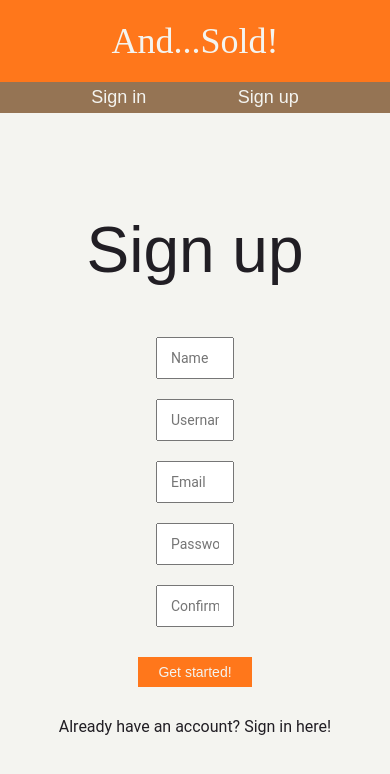
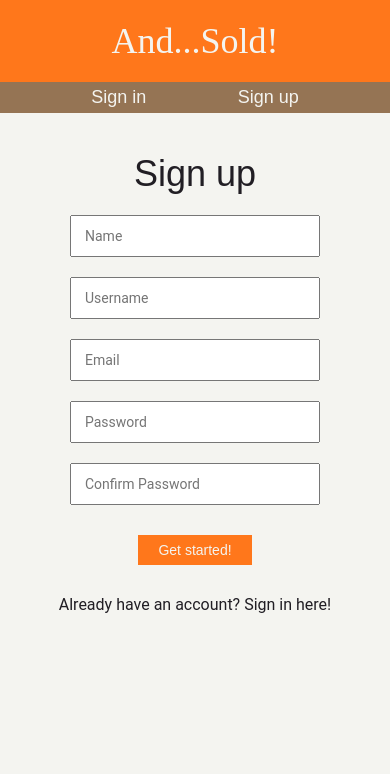
Before and after one commit to mx32000/and-sold, a React (Create React App) app in the folder client/: page /signup in a window 390 px wide. Shown: the top 774 px of the page. Built offline with nearby package versions, Linux system fonts and the light colour scheme; a web font is replaced by a local one.

Commit message:
sign-up and sign-in responsiveness

```diff
--- a/client/src/assets/components/Layout.css
+++ b/client/src/assets/components/Layout.css
@@ -1,3 +1,9 @@
 .main {
   margin: 0 10%;
 }
+
+@media only screen and (max-width: 375px) {
+  .main {
+    margin: 0;
+  }
+}
--- a/client/src/assets/components/Nav.css
+++ b/client/src/assets/components/Nav.css
@@ -38,7 +38,8 @@ nav .nav .link {
   nav {
     flex-direction: column;
     align-items: center;
-    padding: 0;
+    padding: 0px;
+    margin-top: 0px;
   }
 
   nav .logo {
@@ -60,6 +61,7 @@ nav .nav .link {
 }
 
 @media screen and (max-width: 670px) {
+
   nav .nav .link.optional {
     display: none;
   }
@@ -68,7 +70,6 @@ nav .nav .link {
 @media screen and (max-width: 450px) {
   nav .nav .link {
     padding: 5px 0;
-
   }
 }
 
--- a/client/src/assets/screens/SignIn.css
+++ b/client/src/assets/screens/SignIn.css
@@ -13,6 +13,7 @@
 
 #sign-in input {
   width: 25%;
+  min-width: 250px;
   margin: 10px;
 }
 
@@ -23,4 +24,12 @@
 #sign-in a {
   color: #211E24;
   text-decoration: none;
+  margin-bottom: 40px;
 }
+
+@media only screen and (max-width: 1024px) {
+  #sign-in h1 {
+    margin-top: 40px;
+    font-size: 48px;
+  }
+}
--- a/client/src/assets/screens/SignUp.css
+++ b/client/src/assets/screens/SignUp.css
@@ -13,6 +13,7 @@
 
 #sign-up input {
   width: 25%;
+  min-width: 250px;
   margin: 10px;
 }
 
@@ -23,4 +24,19 @@
 #sign-up a {
   color: #211e24;
   text-decoration: none;
+  margin-bottom: 40px;
 }
+
+@media only screen and (max-width: 1024px) {
+  #sign-up h1 {
+    margin-top: 40px;
+    font-size: 48px;
+  }
+}
+
+@media only screen and (max-width: 898px) {
+  #sign-up h1 {
+    margin: 10px 0 10px 0;
+    font-size: 36px;
+  }
+}
```
